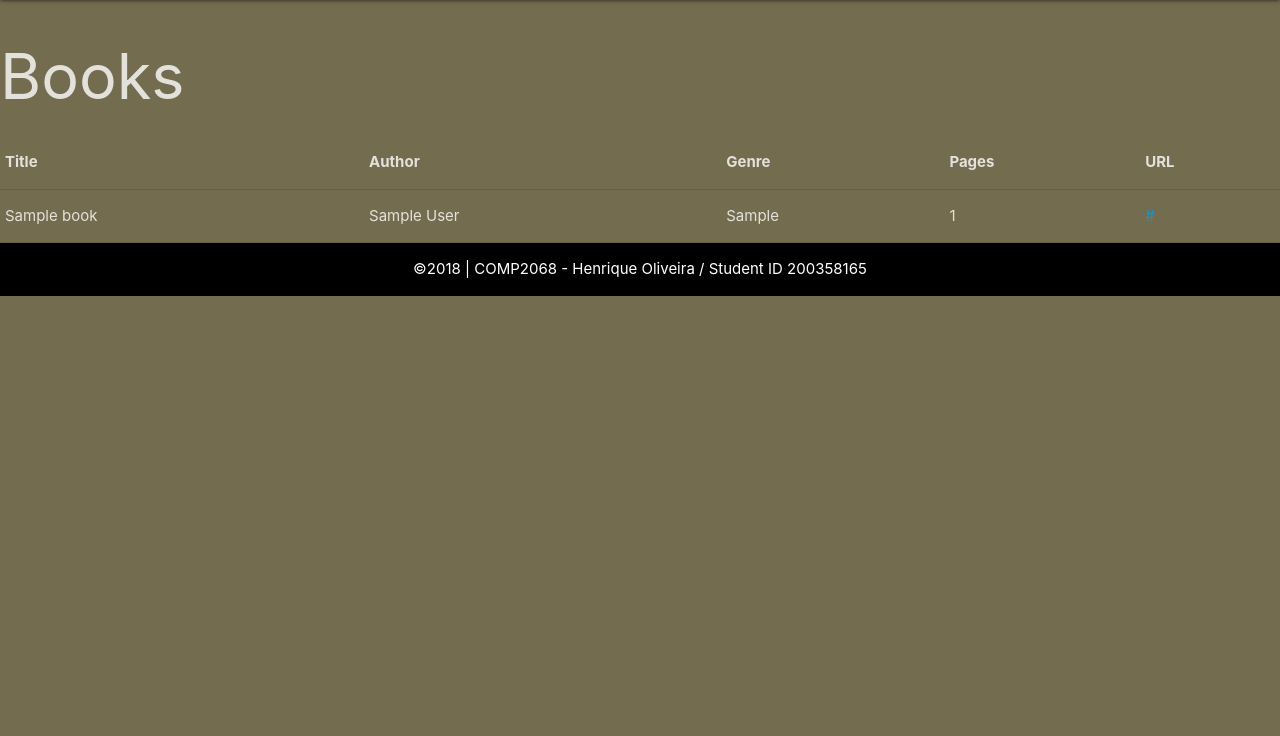
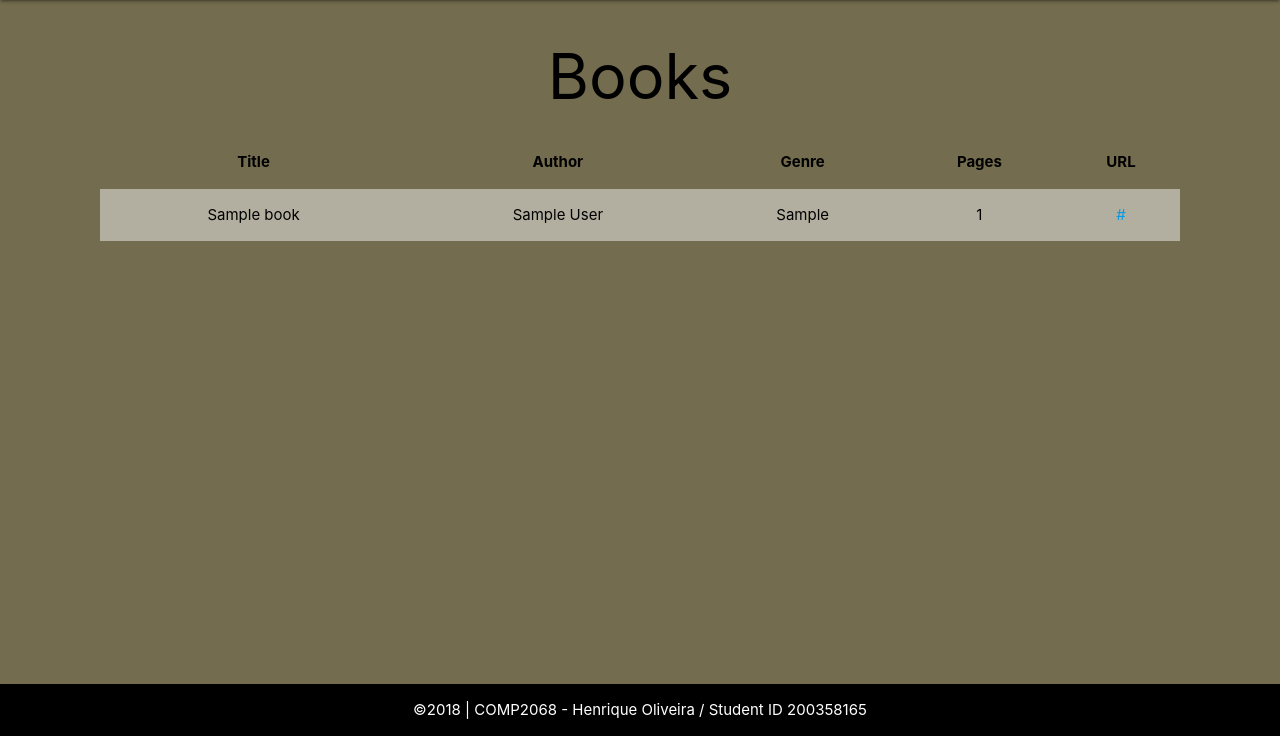
Before and after one commit to backto1983/COMP2068_Assignment2, a Node server app: page /books in a window 1280 px wide. Shown: the part 64-800 px from the top of the page. Run offline with Node 20, Linux system fonts and the light colour scheme; tables that the repository leaves empty hold one stand-in row (values such as "Sample post"); some libraries are stand-ins or nearby versions.

Commit message:
CSS modifications to books.ejs

```diff
--- a/views/books.ejs
+++ b/views/books.ejs
@@ -1,6 +1,7 @@
 <% include partials/header %>
-<h1><%= title %></h1>
-<table>
+<main class="center" style="margin-left: 100px; margin-right: 100px">
+    <h1 style="color:#000000"><%= title %></h1>
+    <table class="responsive-table centered striped highlight" style="color:#000000">
         <thead>
             <tr>
             <th>Title</th>
@@ -20,4 +21,5 @@
         </tr>
         <% } %></tbody>
     </table>
+</main>
 <% include partials/footer %>
```
Lines whose indentation alone changed are shown as unchanged.
